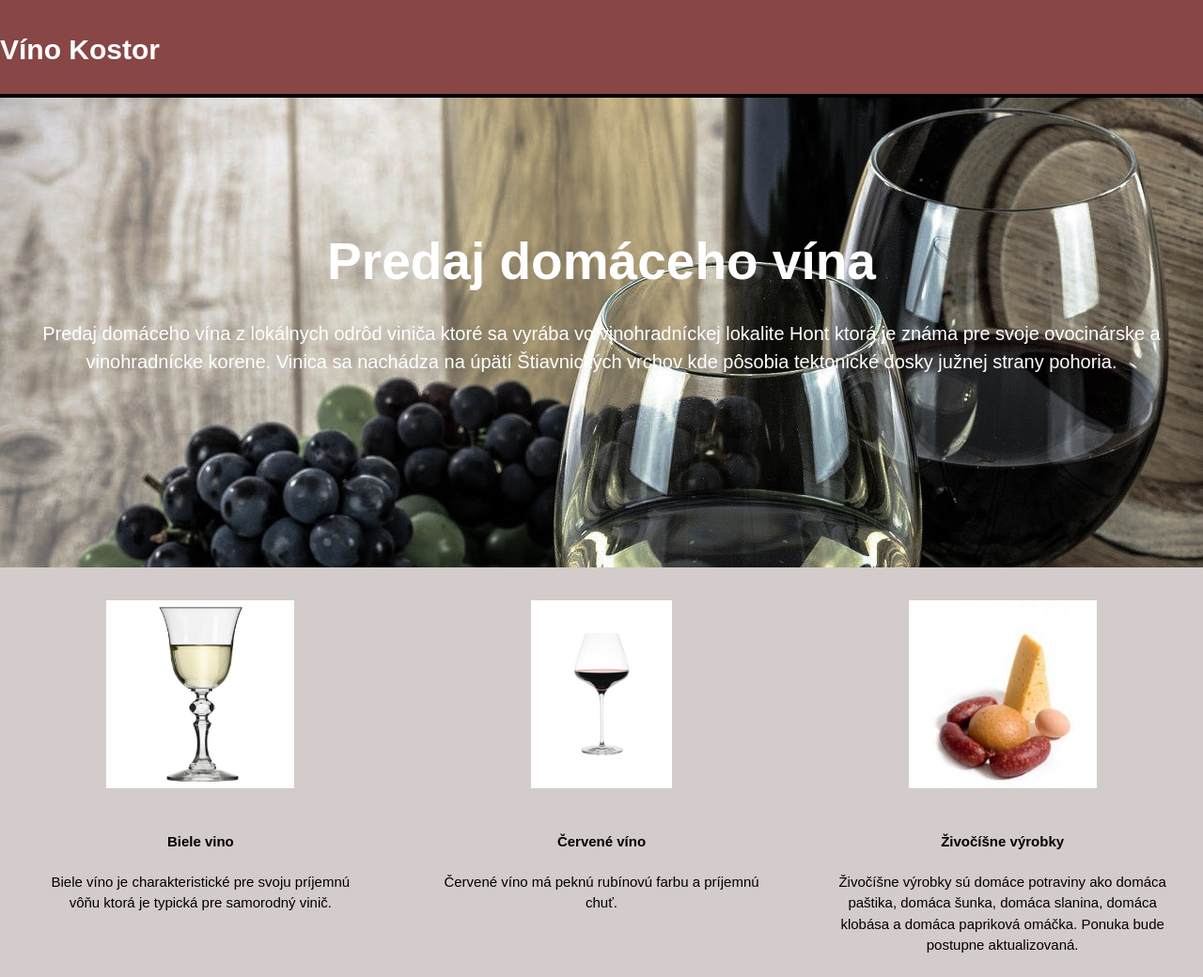
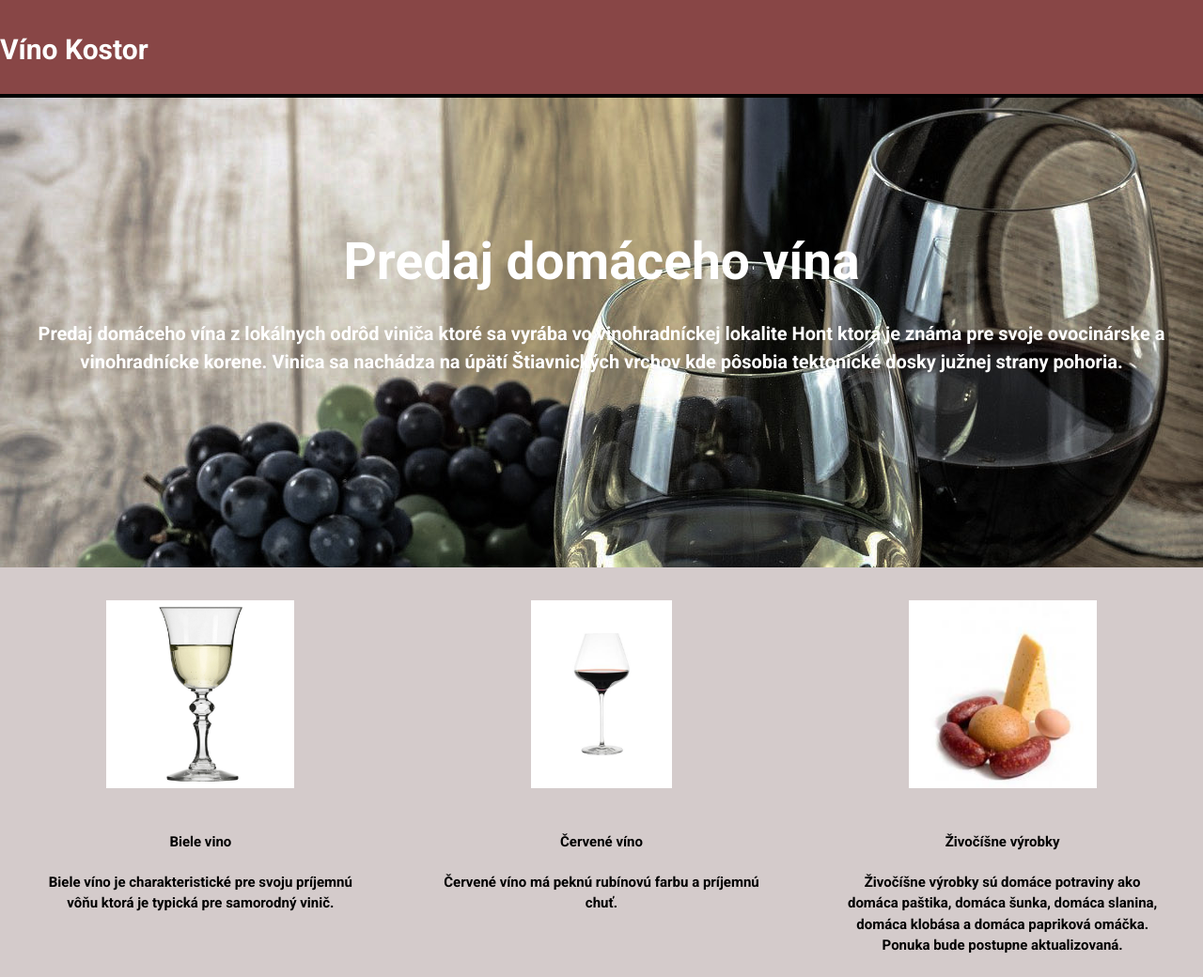
Before and after one commit to Jancikos/vino-kostor, a PHP site: page / in a window 1280 px wide. Shown: the top 1040 px of the page at 94% size. Run offline with PHP 8.4, Linux system fonts and the light colour scheme.

Commit message:
zmenený font

```diff
--- a/css/stranka.css
+++ b/css/stranka.css
@@ -1,9 +1,11 @@
+@import url('https://fonts.googleapis.com/css2?family=Roboto:wght@700&display=swap');
 html, body{
     height: 100vh;
 }
 
+
 body {
-    font-family: Arial, Helvetica, sans-serif;
+    font-family:  'Roboto', sans-serif;
     font-size: 15px;
     line-height: 1.5;
     background-color: rgb(212, 203, 203);
```
